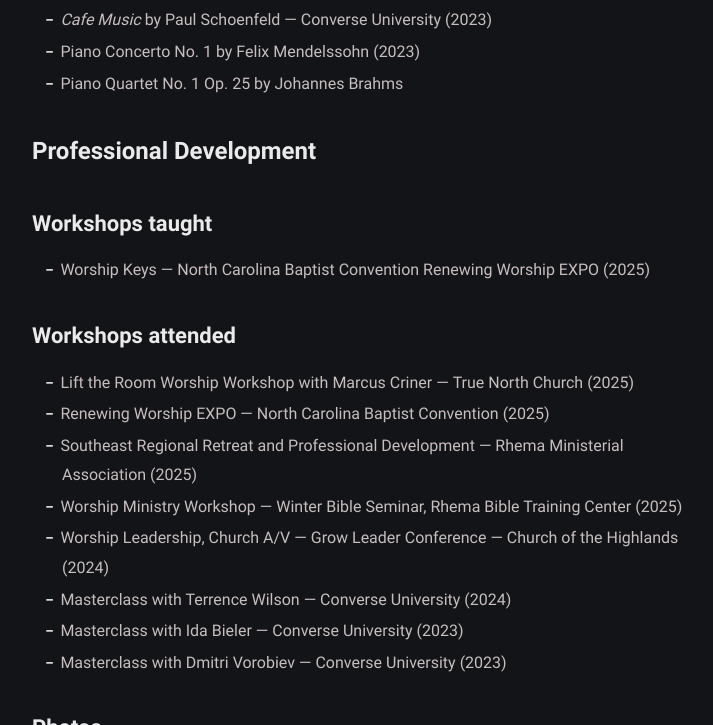
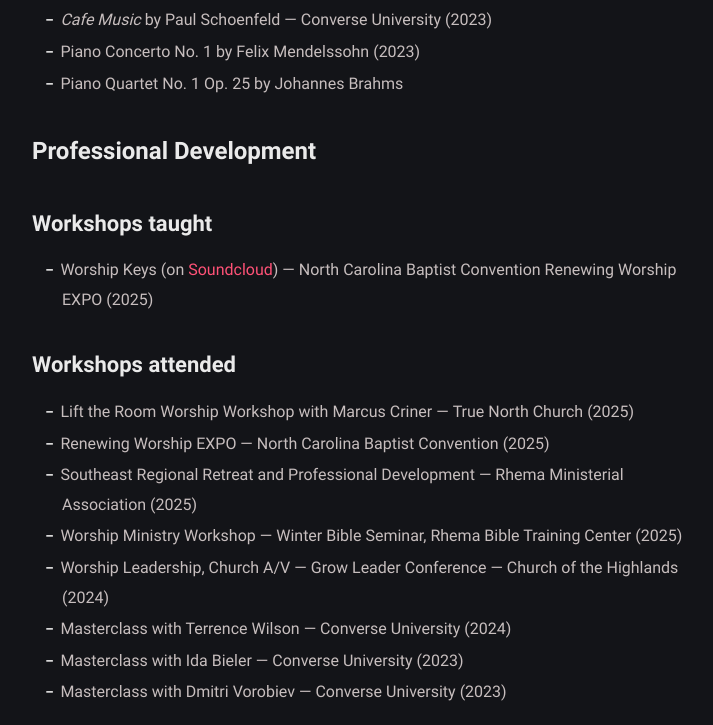
Before and after one commit to atrial-albumen/atrial-albumen.github.io, a Jekyll site: the page built from resume.md, in a window 1280 px wide and 900 px high, scrolled down 459 px, cut to the strip 0-725 px from the top of the window. Shown: the whole strip, without its empty margins (278-991 px from the left). Built offline with Jekyll 4.4.1, drawn with Linux system fonts in a browser that asks for light colours.

Commit message:
Update resume.md
add soundcloud link

```diff
--- a/resume.md
+++ b/resume.md
@@ -14,7 +14,7 @@
 
 # Professional Development
 ## Workshops taught
-* Worship Keys — North Carolina Baptist Convention Renewing Worship EXPO (2025)
+* Worship Keys (on [Soundcloud](https://soundcloud.com/jonahlosh/worship-keys-workshop-ncbc-renewing-worship-expo-2025)) — North Carolina Baptist Convention Renewing Worship EXPO (2025)
 
 ## Workshops attended
 * Lift the Room Worship Workshop with Marcus Criner — True North Church (2025)
```
